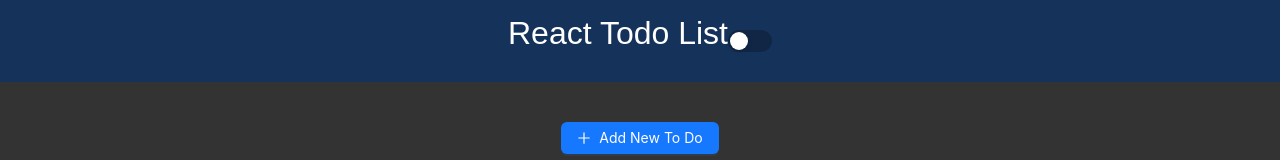
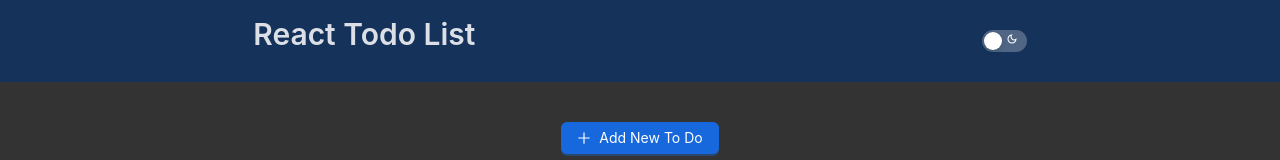
Before and after one commit to Rossnerandre/react-todo, a React (Vite) app: page / in a window 1280 px wide. Shown: the top 160 px of the page. Built offline with nearby package versions, Linux system fonts and the light colour scheme; no server answers.

Commit message:
Config darkTheme

```diff
--- a/src/layout/Header.tsx
+++ b/src/layout/Header.tsx
@@ -1,27 +1,44 @@
 import { useTranslation } from "react-i18next";
 import { styled } from "@stitches/react";
-import { light } from "../theme/light";
-import { dark } from "../theme/dark";
 import useThemeStore from "../store/themeStore";
 import { Switch } from "antd";
+import { theme, Typography } from "antd";
+const { useToken } = theme;
+const { Title } = Typography;
+import { MdOutlineLightMode, MdOutlineDarkMode } from "react-icons/md";
 
 const StyledHeader = styled("header", {
-  backgroundColor: "$primary",
   height: 82,
   display: "flex",
-  justifyContent: "center",
+  justifyContent: "space-around",
   alignItems: "center",
-  color: "$text",
+  flexBasis: "50%",
 });
 
 export function Header() {
   const store = useThemeStore();
   const { t } = useTranslation();
+  const { token } = useToken();
 
   return (
-    <StyledHeader className={store.theme === "light" ? light : dark}>
-      <h1>{t("header")}</h1>
-      <Switch onChange={() => store.setTheme()} />
+    <StyledHeader
+      style={{
+        backgroundColor: `${
+          store.theme === "light" ? token.colorPrimary : token.colorPrimaryBg
+        }`,
+      }}
+    >
+      <div>
+        <Title level={2}>{t("header")}</Title>
+      </div>
+      <div>
+        <Switch
+          checkedChildren={<MdOutlineLightMode />}
+          unCheckedChildren={<MdOutlineDarkMode />}
+          onChange={() => store.setTheme()}
+          checked={store.theme === "light" ? true : false}
+        />
+      </div>
     </StyledHeader>
   );
 }
--- a/src/layout/index.tsx
+++ b/src/layout/index.tsx
@@ -1,26 +1,37 @@
 import { Header } from "./Header";
 import { Outlet } from "react-router-dom";
 import { styled } from "@stitches/react";
-import { light } from "../theme/light";
-import { dark } from "../theme/dark";
 import useThemeStore from "../store/themeStore";
+import { ConfigProvider, theme } from "antd";
+const { defaultAlgorithm, darkAlgorithm, useToken } = theme;
 
 const Main = styled("main", {
-  background: "$background",
-  minHeight: "100vh",
+  minHeight: "calc(100vh - 82px)",
+  width: "100%",
   textAlign: "center",
-  padding: "40px 80px",
+  padding: "40px 0",
 });
 
 function MyLayout() {
   const store = useThemeStore();
+  const { token } = useToken();
   return (
-    <>
+    <ConfigProvider
+      theme={{
+        algorithm: store.theme === "light" ? defaultAlgorithm : darkAlgorithm,
+      }}
+    >
       <Header />
-      <Main className={store.theme === "light" ? light : dark}>
+      <Main
+        style={{
+          backgroundColor: `${
+            store.theme === "light" ? token.colorPrimaryBg : "#333"
+          }`,
+        }}
+      >
         <Outlet />
       </Main>
-    </>
+    </ConfigProvider>
   );
 }
 
```
